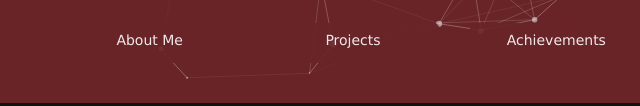
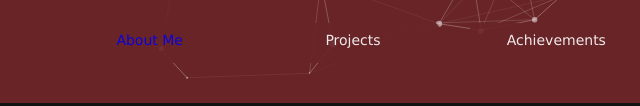
Before and after one commit to ShahadThobaiti/ShahadThobaiti.github.io, a plain HTML site: page index.html in a window 1280 px wide. Shown: the part 697-803 px from the top of the page, 287-927 px from the left. Drawn offline with Linux system fonts and the light colour scheme.

Commit message:
links edits

```diff
--- a/index.html
+++ b/index.html
@@ -32,7 +32,7 @@ I find myself happy when I learn more, help others, play with my bunny and when
 </div>
 
 <div class="buttons">
-<div class="btn-about" onclick="About.html">About Me</div>
+<div class="btn-about"><a href='About.html'>About Me</a></div>
 <div class="btn-project">Projects</div>
 <div class="btn-ach">Achievements</div>
 </div>
```
